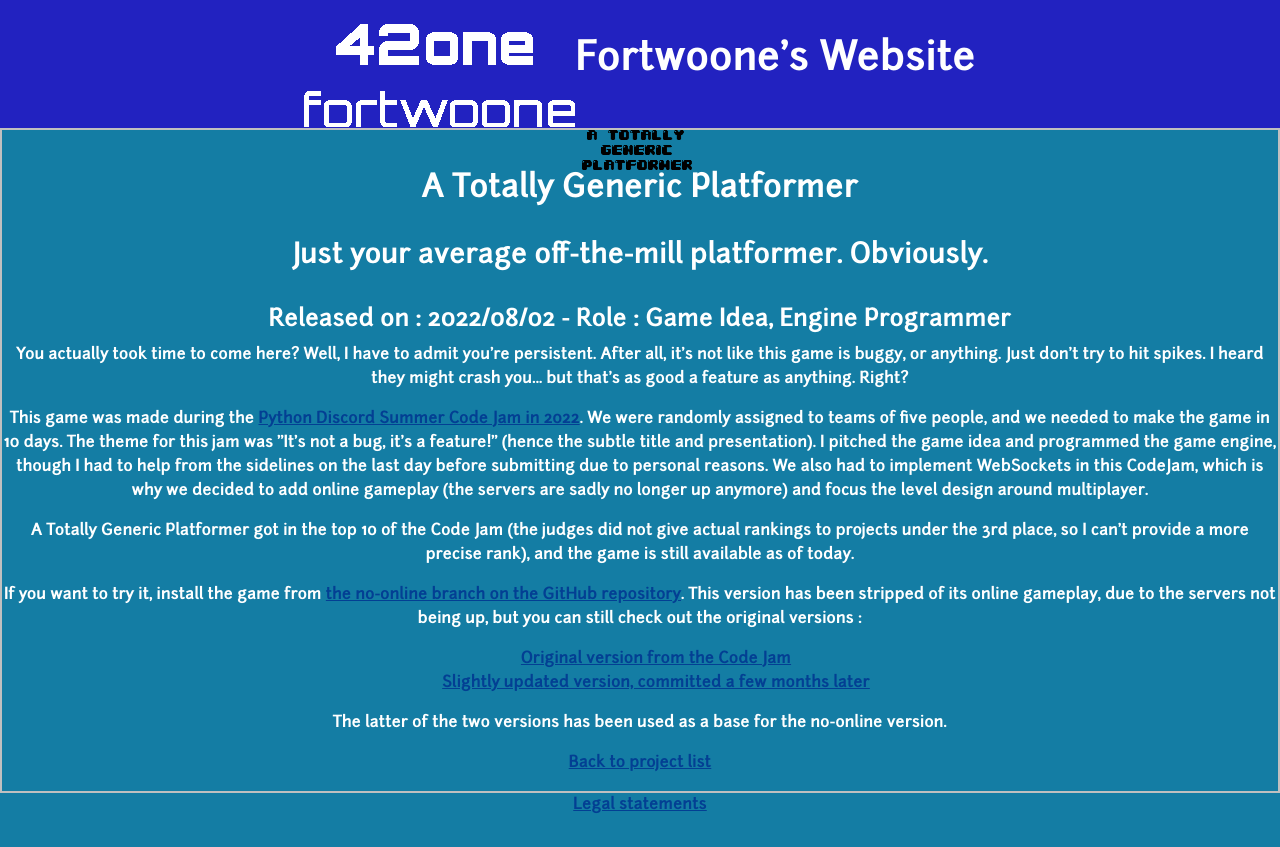
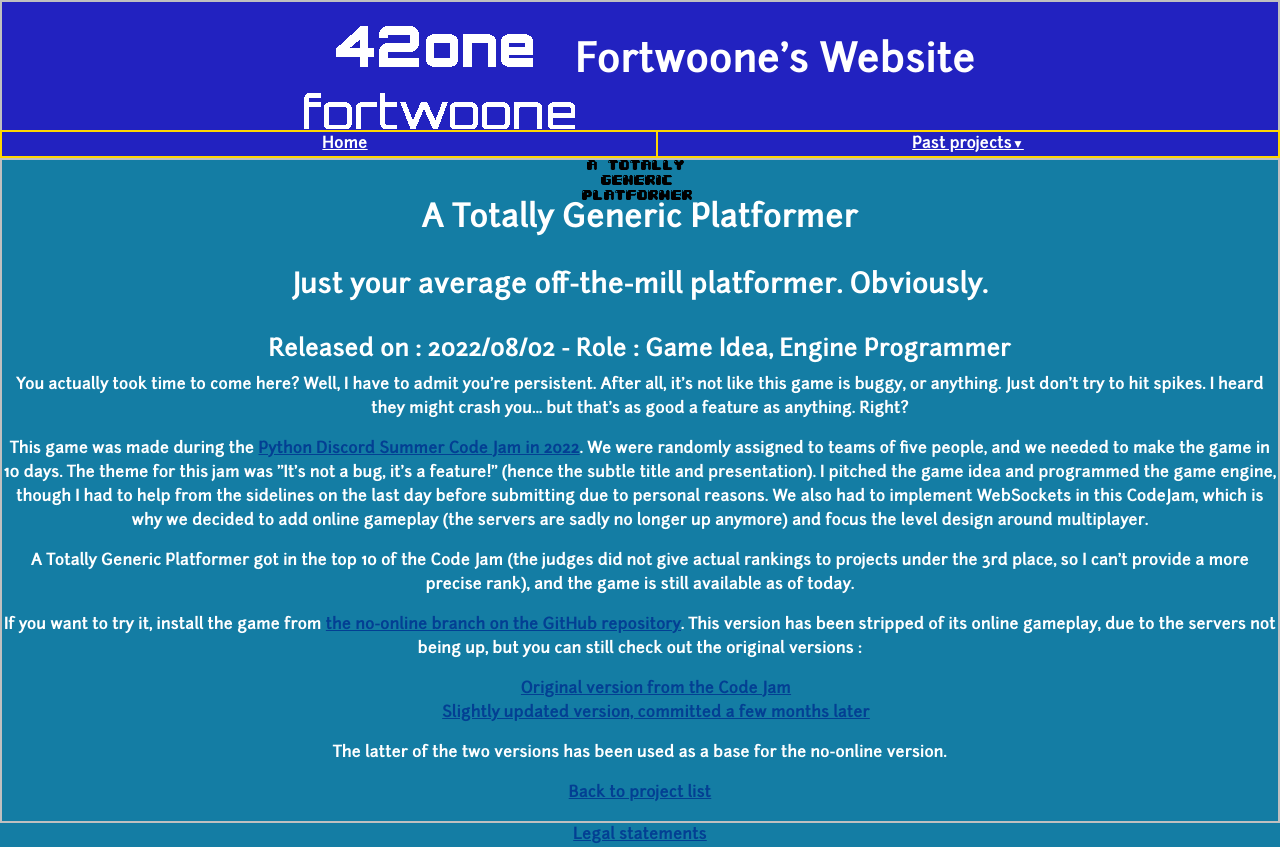
Before and after one commit to fortwoone/fortwoone.github.io, a plain HTML site: page atgp.html in a window 1280 px wide. Before the commit the page ends 817 px from the top, so only its background shows below. Drawn offline with nearby package versions, Linux system fonts and the light colour scheme.

Commit message:
WHOOPS, forgot to put the new header everywhere. Go me

```diff
--- a/atgp.html
+++ b/atgp.html
@@ -7,9 +7,24 @@
         <link rel="stylesheet" href="styley.css">
     </head>
     <body>
-        <header>
-            <a href="index.html"><img src="assets/logo.png" alt="fortwoone"></a>
-            <h1>Fortwoone's Website</h1>
+        <header class="vert-wrap">
+            <div class="logo_and_name">
+                <a href="index.html"><img src="assets/logo.png" alt="fortwoone"></a>
+                <h1>Fortwoone's Website</h1>
+            </div>
+            <nav>
+                <ul class="nav_list">
+                    <li class="nav_item"><a href="index.html">Home</a></li>
+                    <li class="nav_item unroll">
+                        <a href="past_projects.html">Past projects</a>
+                        <ul class="options">
+                            <li><a href="tcc.html">The Crazy Computer</a></li>
+                            <li><a href="atgp.html">A Totally Generic Platformer</a></li>
+                            <li><a href="pyzora.html">PyZora</a></li>
+                        </ul>
+                    </li>
+                </ul>
+            </nav>
         </header>
         <div class="bordered">
             <img src="assets/ATGP.png" alt="A Totally Generic Platformer">
```
Also changed, not shown: pyzora.html (+18 -3 lines), tcc.html (+18 -3 lines).
